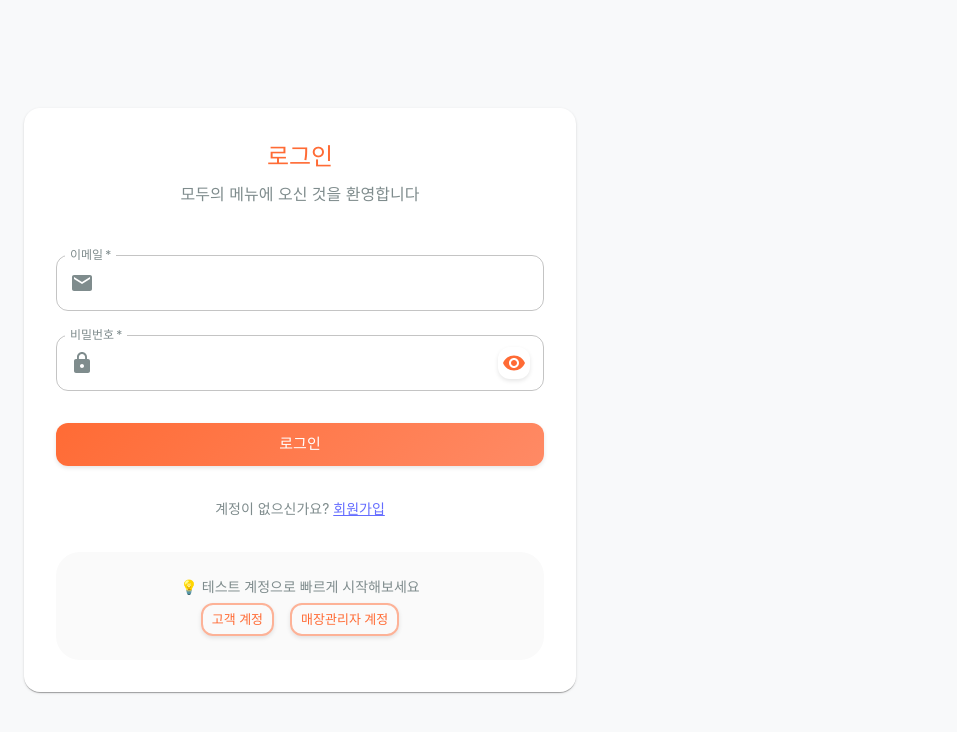
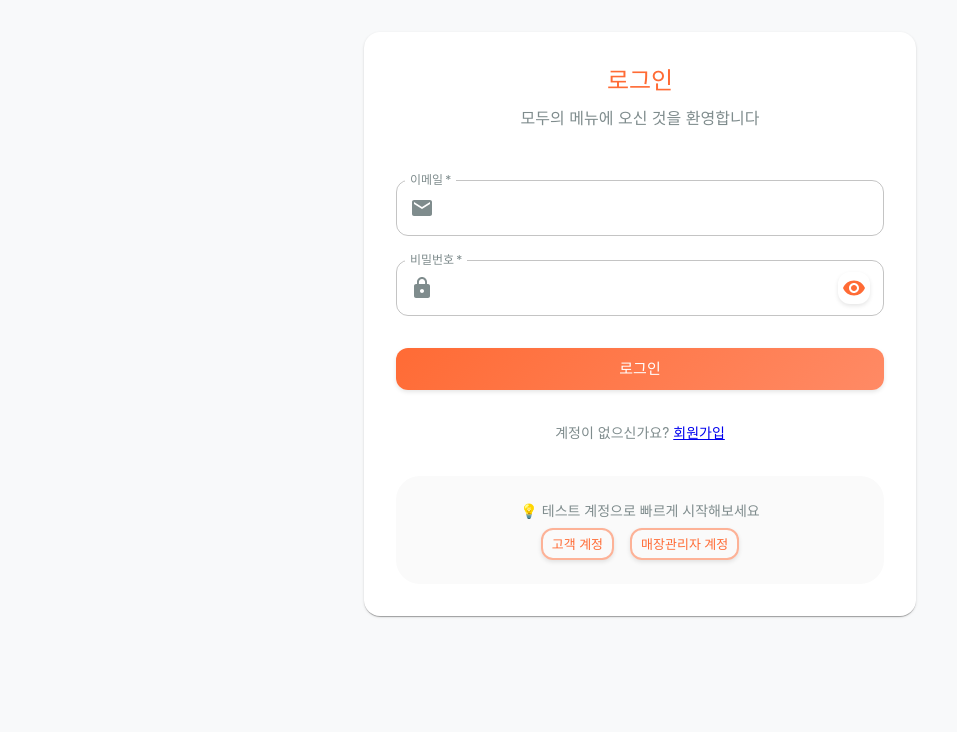
Before and after one commit to leessosso/modoo-menu, a React (Vite) app: page /#/login in a window 1280 px wide. Shown: the top 732 px of the page, without its empty margins (0-957 px from the left). Built offline with nearby package versions, Linux system fonts and the light colour scheme; no server answers.

Commit message:
기본 CSS 스타일 수정: 폰트 패밀리를 'Roboto'로 변경하고, MUI 컴포넌트 사용을 위한 기본 스타일 제거. 웹뷰 최적화를 위한 CSS 정리 작업을 수행했습니다.

```diff
--- a/src/index.css
+++ b/src/index.css
@@ -1,11 +1,7 @@
 :root {
-  font-family: system-ui, Avenir, Helvetica, Arial, sans-serif;
+  font-family: 'Roboto', 'Helvetica', 'Arial', sans-serif;
   line-height: 1.5;
   font-weight: 400;
-
-  color-scheme: light dark;
-  color: rgba(255, 255, 255, 0.87);
-  background-color: #242424;
 
   font-synthesis: none;
   text-rendering: optimizeLegibility;
@@ -13,59 +9,18 @@
   -moz-osx-font-smoothing: grayscale;
 }
 
-a {
-  font-weight: 500;
-  color: #646cff;
-  text-decoration: inherit;
-}
-a:hover {
-  color: #535bf2;
-}
+/* Link 스타일은 MUI Link 컴포넌트 사용 */
 
 body {
   margin: 0;
-  display: flex;
-  place-items: center;
   min-width: 320px;
   min-height: 100vh;
+  font-family: 'Roboto', 'Helvetica', 'Arial', sans-serif;
 }
 
-h1 {
-  font-size: 3.2em;
-  line-height: 1.1;
-}
+/* Typography는 MUI Typography 컴포넌트 사용 */
 
-button {
-  border-radius: 8px;
-  border: 1px solid transparent;
-  padding: 0.6em 1.2em;
-  font-size: 1em;
-  font-weight: 500;
-  font-family: inherit;
-  background-color: #1a1a1a;
-  cursor: pointer;
-  transition: border-color 0.25s;
-}
-button:hover {
-  border-color: #646cff;
-}
-button:focus,
-button:focus-visible {
-  outline: 4px auto -webkit-focus-ring-color;
-}
-
-@media (prefers-color-scheme: light) {
-  :root {
-    color: #213547;
-    background-color: #ffffff;
-  }
-  a:hover {
-    color: #747bff;
-  }
-  button {
-    background-color: #f9f9f9;
-  }
-}
+/* MUI와 충돌을 피하기 위해 기본 스타일 제거 */
 
 /* WebView 최적화 애니메이션 */
 @keyframes spin {
```
